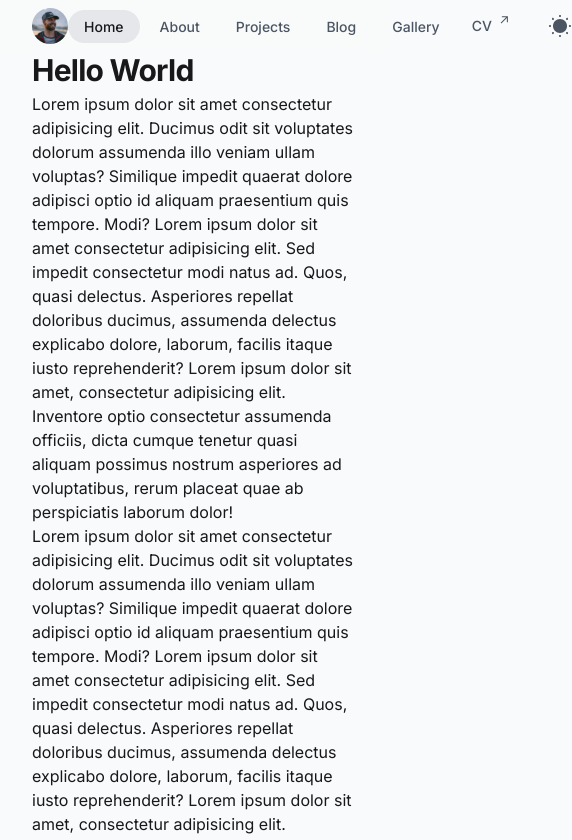
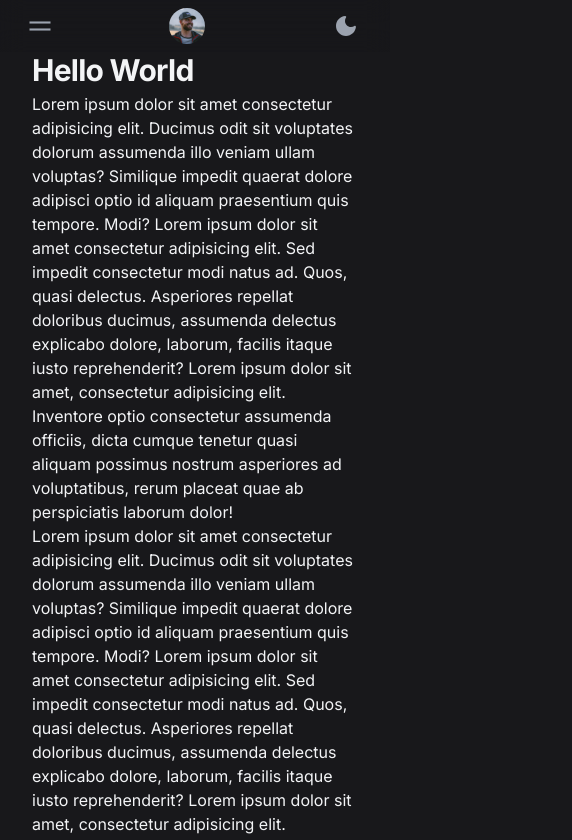
Before and after one commit to simstrom/snystrom.com, a Next.js app: page / in a window 390 px wide. Shown: the top 840 px of the page, 572 px wide, since content can reach past the window. Built offline with nearby package versions, Linux system fonts and the light colour scheme.

Commit message:
responsive mobile navigation

```diff
--- a/components/Contact.jsx
+++ b/components/Contact.jsx
@@ -1,21 +1,5 @@
-import { CvIcon, EmailIcon, GithubIcon, InstagramIcon, LinkedInIcon, TopRightIcon } from './Icons';
-
-const LinkCard = ({ href, icon, children }) => (
-	<a
-		className="flex justify-between border border-black-opaque-100 dark:border-gray-opaque-100 p-4 rounded-lg group hover:bg-gray-100 dark:hover:bg-gray-800 "
-		target="_blank"
-		rel="noopener noreferrer"
-		href={href}
-	>
-		<div className="flex gap-4">
-			<div>{icon}</div>
-			{children}
-		</div>
-		<div className="group-hover:translate-x-1 group-hover:-translate-y-1 transition-transform">
-			<TopRightIcon />
-		</div>
-	</a>
-);
+import { CvIcon, EmailIcon, GithubIcon, InstagramIcon, LinkedInIcon } from './Icons';
+import LinkCard from './LinkCard';
 
 export default function Contact() {
 	return (
--- a/components/Container.jsx
+++ b/components/Container.jsx
@@ -1,9 +1,7 @@
-import { useTheme } from 'next-themes';
 import Head from 'next/head';
 import { useRouter } from 'next/router';
 
 export default function Container(props) {
-	const { resolvedTheme, setTheme } = useTheme();
 	const router = useRouter();
 
 	const { children, ...metaData } = props;
--- a/components/Footer.jsx
+++ b/components/Footer.jsx
@@ -1,6 +1,6 @@
 export default function Footer() {
 	return (
-		<footer className="flex flex-col justify-center items-center max-w-3xl w-full mx-auto mb-8 font-body">
+		<footer className="flex flex-col justify-center items-center max-w-3xl w-full mx-auto mb-8 font-body px-8 text-center">
 			<hr className="w-full border-1 border-black-opaque-100 dark:border-gray-opaque-100 mb-8" />
 			<p className="text-gray-600 dark:text-gray-400">Designed and developed by Simon Nyström.</p>
 			<p className="text-gray-400 dark:text-gray-600">
--- a/components/Icons.jsx
+++ b/components/Icons.jsx
@@ -62,6 +62,48 @@ export const TopRightIcon = ({ w }) => {
 				d="M2.07102 11.3494L0.963068 10.2415L9.2017 1.98864H2.83807L2.85227 0.454545H11.8438V9.46023H10.2955L10.3097 3.09659L2.07102 11.3494Z"
 				fill="currentColor"
 			/>
+		</svg>
+	);
+};
+
+export const HamburgerIcon = (props) => {
+	return (
+		<svg className="h-7 w-7" width="20" height="20" viewBox="0 0 20 20" fill="none" {...props}>
+			<path
+				d="M2.5 7.5H17.5"
+				stroke="currentColor"
+				strokeWidth="1.5"
+				strokeLinecap="butt"
+				strokeLinejoin="inherit"
+			/>
+			<path
+				d="M2.5 12.5H17.5"
+				stroke="currentColor"
+				strokeWidth="1.5"
+				strokeLinecap="butt"
+				strokeLinejoin="inherit"
+			/>
+		</svg>
+	);
+};
+
+export const CloseIcon = (props) => {
+	return (
+		<svg
+			className="h-7 w-7"
+			viewBox="0 0 20 20"
+			width="20"
+			height="20"
+			stroke="currentColor"
+			strokeWidth="1.5"
+			strokeLinecap="butt"
+			strokeLinejoin="inherit"
+			fill="none"
+			shapeRendering="geometricPrecision"
+			{...props}
+		>
+			<path d="M18 6L6 18" />
+			<path d="M6 6l12 12" />
 		</svg>
 	);
 };
--- /dev/null
+++ b/components/LinkCard.jsx
@@ -0,0 +1,20 @@
+import { TopRightIcon } from './Icons';
+
+export default function LinkCard({ href, icon, children }) {
+	return (
+		<a
+			className="flex justify-between border border-black-opaque-100 dark:border-gray-opaque-100 p-4 rounded-lg group hover:bg-gray-200 dark:hover:bg-gray-800 transition-colors"
+			target="_blank"
+			rel="noopener noreferrer"
+			href={href}
+		>
+			<div className="flex gap-4">
+				<div>{icon}</div>
+				{children}
+			</div>
+			<div className="group-hover:translate-x-1 group-hover:-translate-y-1 transition-transform">
+				<TopRightIcon />
+			</div>
+		</a>
+	);
+}
--- /dev/null
+++ b/components/MobileNav.jsx
@@ -0,0 +1,70 @@
+import { useEffect, useState } from 'react';
+import styles from '../styles/mobile-nav.module.css';
+
+import { CloseIcon, EmailIcon, GithubIcon, HamburgerIcon, LinkedInIcon } from './Icons';
+import LinkCard from './LinkCard';
+import NavItem from './NavItem';
+
+export default function MobileNav({ links }) {
+	const [open, setOpen] = useState(false);
+	const [rendered, setRendered] = useState(false);
+
+	const toggleMenu = () => {
+		setOpen(!open);
+	};
+
+	useEffect(() => {
+		setTimeout(() => {
+			setRendered(open);
+		}, 300);
+	}, [open]);
+
+	return (
+		<>
+			<div
+				role="button"
+				className={`${styles.burger} sm:hidden z-10 ml-2 text-gray-600 dark:text-gray-400`}
+				onClick={toggleMenu}
+			>
+				<HamburgerIcon data-hide={open} />
+				<CloseIcon data-hide={!open} />
+			</div>
+
+			<div
+				className={`${styles.menu} flex flex-col bg-gray-100 dark:bg-gray-900 px-8 ${
+					open ? styles.menuOpen : styles.menuClosed
+				}`}
+			>
+				<ul className="mt-20 flex flex-col w-full mb-8">
+					{links.map((link) => (
+						<li
+							key={link.href}
+							className="py-4 border-b border-black-opaque-100 dark:border-gray-opaque-100 text-base"
+							onClick={toggleMenu}
+						>
+							<NavItem href={link.href} label={link.label} />
+						</li>
+					))}
+				</ul>
+
+				<ul className="mt-auto flex flex-col gap-4 text-sm font-medium mb-4">
+					<li>
+						<LinkCard href="mailto:simons.nystrom@gmail.com" icon={<EmailIcon />}>
+							Send an Email
+						</LinkCard>
+					</li>
+					<li>
+						<LinkCard href="" icon={<LinkedInIcon />}>
+							Connect on LinkedIn
+						</LinkCard>
+					</li>
+					<li>
+						<LinkCard href="" icon={<GithubIcon />}>
+							Browse my Github
+						</LinkCard>
+					</li>
+				</ul>
+			</div>
+		</>
+	);
+}
--- a/components/Nav.jsx
+++ b/components/Nav.jsx
@@ -4,7 +4,8 @@ import { useEffect, useState } from 'react';
 
 import Link from 'next/link';
 import avatar from '../public/avatar.jpg';
-import { DarkModeIcon, LightModeIcon, TopRightIcon } from './Icons';
+import { DarkModeIcon, LightModeIcon } from './Icons';
+import MobileNav from './MobileNav';
 import NavItem from './NavItem';
 
 const links = [
@@ -29,8 +30,9 @@ export default function Nav() {
 	}
 
 	return (
-		<header className="sticky top-0 z-10 backdrop-blur-md flex flex-col justify-center items-center w-full px-8 bg-gray-50/80 dark:bg-gray-900/80 transition-colors duration-300">
+		<header className="sticky top-0 z-10 backdrop-blur-md flex flex-col justify-center items-center w-full px-8 bg-gray-100/70 dark:bg-gray-900/70 transition-colors duration-300">
 			<nav className="flex justify-between items-center max-w-3xl w-full py-2 font-medium">
+				<MobileNav links={links} />
 				<Link href="/" className="shrink-0">
 					<Image
 						src={avatar}
@@ -40,30 +42,20 @@ export default function Nav() {
 						className="rounded-full hover:scale-110 transition"
 					/>
 				</Link>
-				<ul className="flex items-center gap-1">
+				<ul className="hidden sm:flex items-center gap-1 text-sm">
 					{links.map((link) => (
 						<li key={link.href}>
 							<NavItem href={link.href} label={link.label} />
 						</li>
 					))}
 				</ul>
-				<div className="flex items-center gap-6">
-					<Link
-						href="static/cv.pdf"
-						target="_blank"
-						className="flex gap-2 text-gray-600 dark:text-gray-400 px-4 py-2 rounded-full text-sm hover:text-gray-900 dark:hover:text-gray-50"
-					>
-						<div>CV</div>
-						<TopRightIcon w={8} />
-					</Link>
 
-					<div
-						role="button"
-						className="text-gray-600 dark:text-gray-400 hover:text-gray-900 dark:hover:text-gray-50 transition-colors duration-300"
-						onClick={() => setTheme(theme === 'dark' ? 'light' : 'dark')}
-					>
-						{theme === 'dark' ? <DarkModeIcon /> : <LightModeIcon />}
-					</div>
+				<div
+					role="button"
+					className="rounded-full text-gray-600 dark:text-gray-400 hover:text-gray-900  dark:hover:text-gray-100 transition-colors duration-300"
+					onClick={() => setTheme(theme === 'dark' ? 'light' : 'dark')}
+				>
+					{theme === 'dark' ? <DarkModeIcon /> : <LightModeIcon />}
 				</div>
 			</nav>
 		</header>
--- a/components/NavItem.jsx
+++ b/components/NavItem.jsx
@@ -11,9 +11,9 @@ export default function NavItem({ href, label, target }) {
 			href={href}
 			className={`${
 				isActive
-					? 'bg-gray-200 dark:bg-gray-800 text-gray-900 dark:text-gray-50'
+					? 'bg-gray-200 dark:bg-gray-800 text-gray-900 dark:text-gray-100'
 					: 'text-gray-600 dark:text-gray-400'
-			} px-4 py-2 rounded-full text-sm hover:text-gray-900 dark:hover:text-gray-50`}
+			} px-4 py-2 rounded-full hover:text-gray-900 dark:hover:text-gray-100 transition-colors duration-300`}
 		>
 			{label}
 		</Link>
--- a/pages/_app.js
+++ b/pages/_app.js
@@ -13,7 +13,7 @@ const inter = Inter({ subsets: ['latin'] });
 
 export default function App({ Component, pageProps }) {
 	return (
-		<ThemeProvider attribute="class">
+		<ThemeProvider attribute="class" defaultTheme="dark">
 			<div className={`${inter.className}`}>
 				<Nav />
 				<Component {...pageProps} />
--- a/pages/_document.js
+++ b/pages/_document.js
@@ -7,7 +7,7 @@ export default function Document() {
 				<link href="/static/favicon.ico" rel="shortcut icon" />
 				<meta content="#F9FAFB" name="theme-color" />
 			</Head>
-			<body className="bg-gray-50 dark:bg-gray-900 text-gray-900 dark:text-gray-50 transition-colors duration-300">
+			<body className="bg-gray-100 dark:bg-gray-900 text-gray-900 dark:text-gray-100 transition-colors duration-300">
 				<Main />
 				<NextScript />
 			</body>
--- /dev/null
+++ b/styles/mobile-nav.module.css
@@ -0,0 +1,57 @@
+.burger {
+	position: relative;
+}
+
+.burger svg {
+	position: absolute;
+	transform: translate(-50%, -50%) scale(1);
+	opacity: 1;
+	transition: opacity 300ms ease, transform 300ms ease;
+}
+
+.burger svg[data-hide='true'] {
+	opacity: 0;
+	transform: translate(-50%, -50%) scale(0);
+}
+
+.menu {
+	z-index: 1;
+	height: 100vh;
+	position: absolute;
+	top: 0;
+	left: 0;
+	overflow-x: hidden;
+	transition: all 500ms ease;
+}
+
+.menuOpen {
+	opacity: 1;
+	width: 100vw;
+	visibility: visible;
+}
+
+.menuClosed {
+	opacity: 0;
+	width: 0%;
+	visibility: hidden;
+	transition: all 500ms ease;
+}
+
+.menu li {
+	opacity: 0;
+	transition: all 300ms ease;
+}
+
+.menuOpen li {
+	opacity: 1;
+}
+
+.menu ul:last-child {
+	opacity: 0;
+	width: 100%;
+	transition: all 500ms ease;
+}
+.menuOpen ul:last-child {
+	opacity: 1;
+	transition-delay: 300ms;
+}
```
